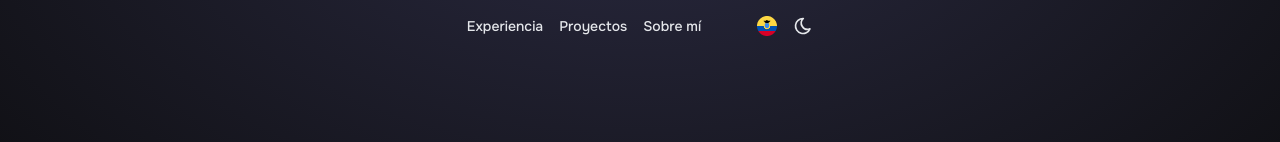
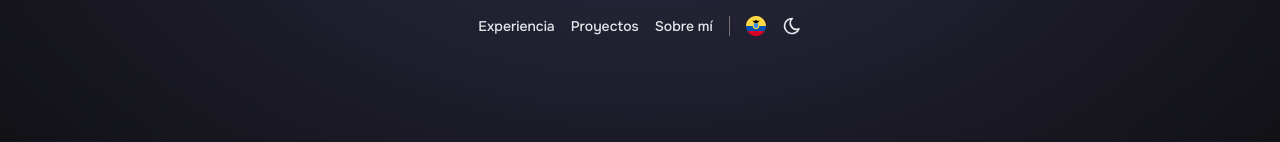
Before and after one commit to pintoderian/dpinto.dev, a Next.js app: page / in a window 1280 px wide. Shown: the top 142 px of the page. Built offline with nearby package versions, Linux system fonts and the light colour scheme.

Commit message:
Separator in menu

```diff
--- a/src/app/components/header/index.tsx
+++ b/src/app/components/header/index.tsx
@@ -7,9 +7,9 @@ import Menu from "./_children/menu";
 export default function Header() {
   return (
     <header className="fixed top-0 z-10 flex items-center justify-center w-full mx-auto mt-2">
-      <nav className="flex px-4 py-2 text-sm font-medium rounded-full text-gray-600 dark:text-gray-200 justify-center items-center gap-4 lg:gap-14">
-        <Menu />
-        <div className="flex flex-row justify-end gap-4">
+      <nav className="flex px-4 py-2 text-sm font-medium rounded-full text-gray-600 dark:text-gray-200 justify-center items-center divide-x divide-gray-300 dark:divide-neutral-500">
+        <Menu className="pr-4" />
+        <div className="flex flex-row justify-end gap-4 pl-4">
           <BtnLanguage />
           <BtnTheme />
         </div>
```
